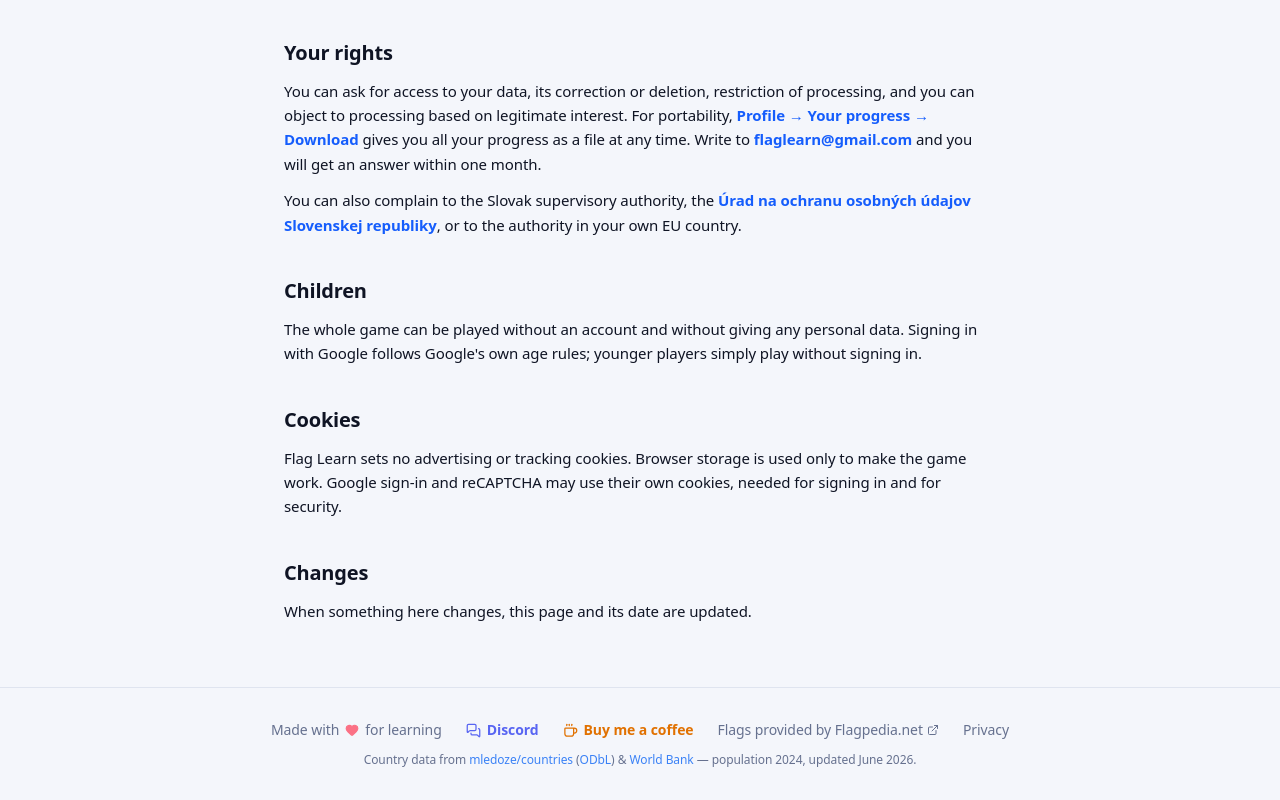
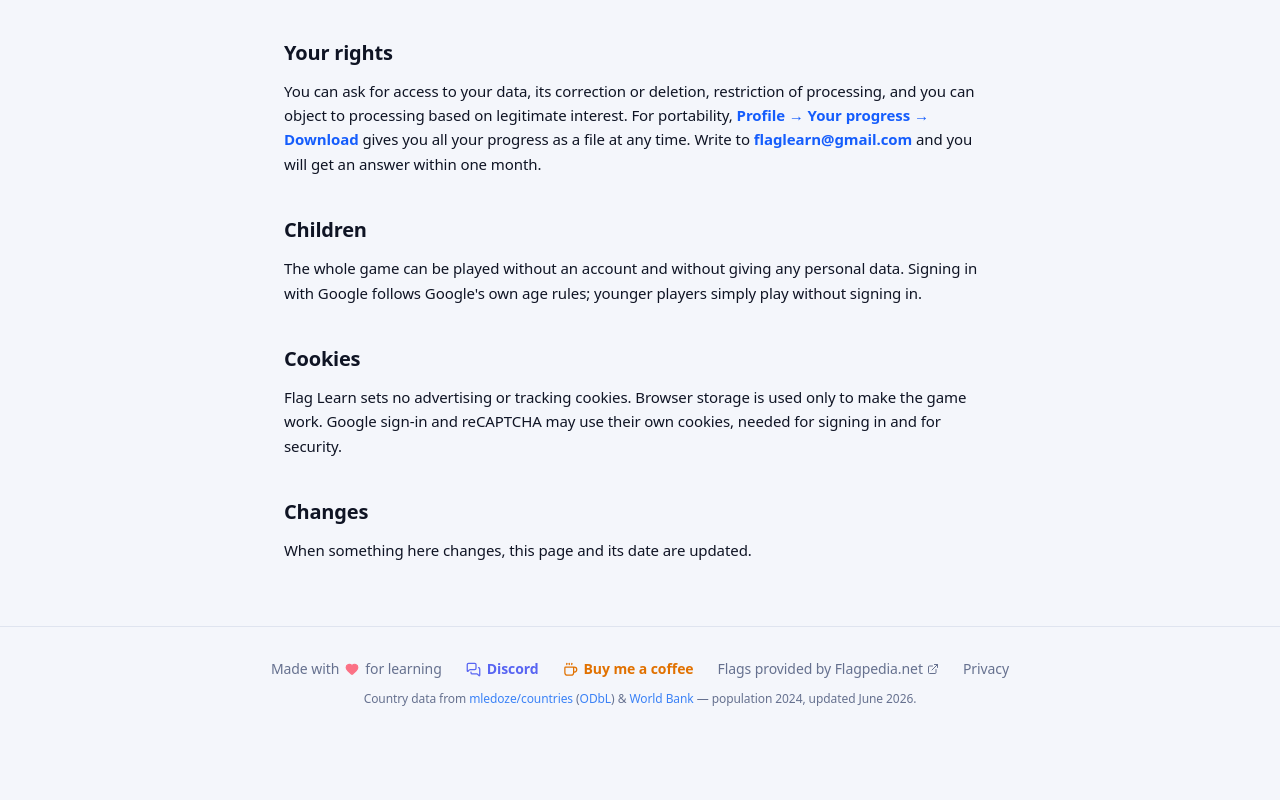
Before and after one commit to zadzora/flag-learn, a React (Vite) app: page /privacy in a window 1280 px wide. Shown: the part 1838-2638 px from the top of the page. After the commit the page ends 2577 px from the top, so only its background shows below. Built offline with nearby package versions, Linux system fonts and the light colour scheme; no server answers.

Commit message:
feat: remove unnecessary complaint section from Privacy page

```diff
--- a/src/pages/Privacy.tsx
+++ b/src/pages/Privacy.tsx
@@ -145,11 +145,6 @@ export default function Privacy() {
                         on legitimate interest. For portability, <Link to="/profile#account" className={link}>Profile → Your progress → Download</Link> gives you
                         all your progress as a file at any time. Write to <Mail /> and you will get an answer within one month.
                     </p>
-                    <p>
-                        You can also complain to the Slovak supervisory authority, the{" "}
-                        <External href="https://dataprotection.gov.sk">Úrad na ochranu osobných údajov Slovenskej republiky</External>, or to the authority
-                        in your own EU country.
-                    </p>
                 </Section>
 
                 <Section title="Children">
```
